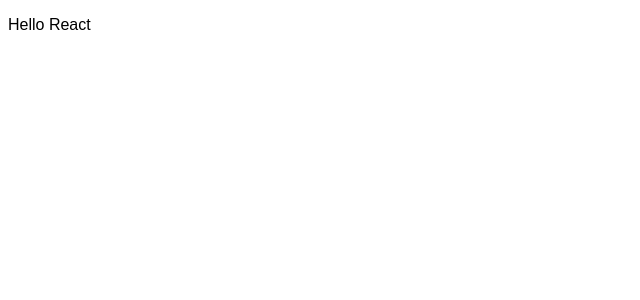
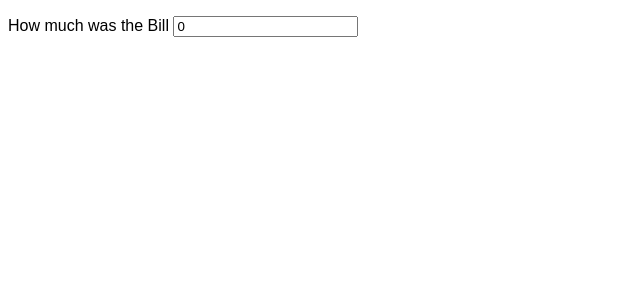
Before and after one commit to AbdullahiAbdulganiyu/tip-calculator-V1, a React (Create React App) app: page / in a window 1280 px wide. Shown: the top 300 px of the page, without its empty margins (0-640 px from the left). Built offline with nearby package versions, Linux system fonts and the light colour scheme.

Commit message:
rendering the bill componenet on the UI

```diff
--- a/src/App.js
+++ b/src/App.js
@@ -3,7 +3,7 @@ import "./styles.css";
 export default function App() {
   return (
     <div>
-      <p>Hello React</p>
+      <Bill />
     </div>
   );
 }
```
